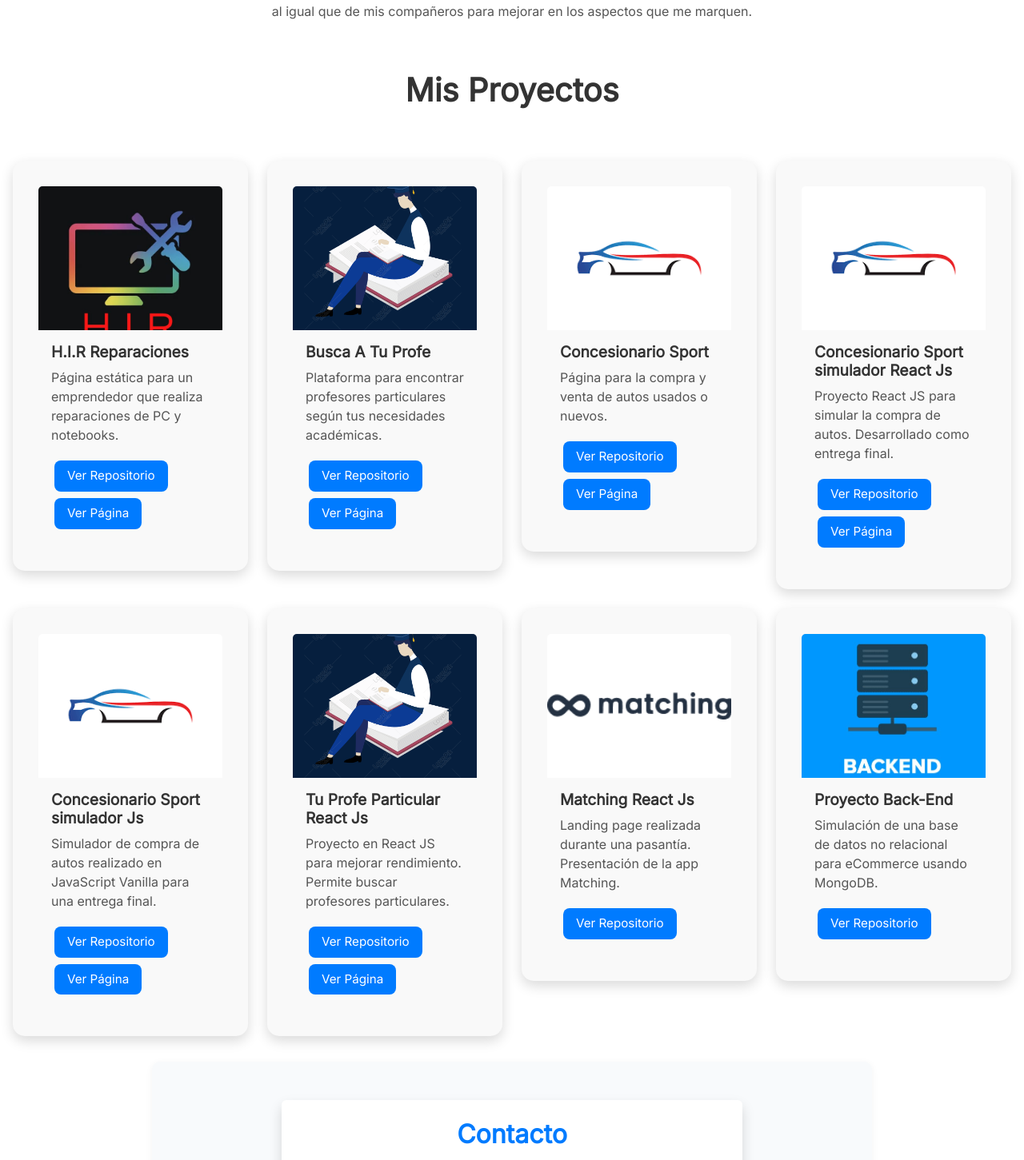
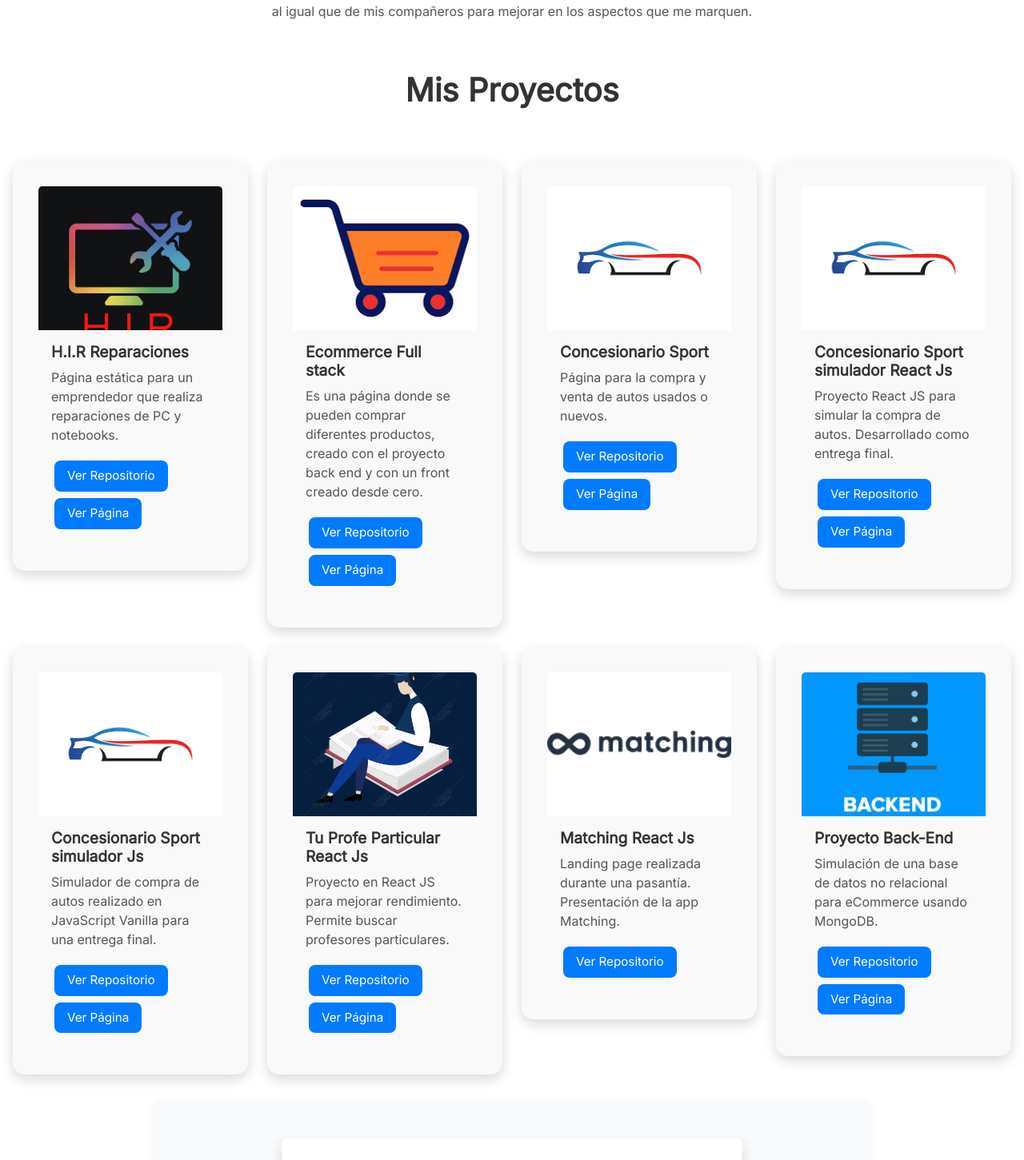
Before and after one commit to IgnacioRojos/Porfolio-react-js, a React (Create React App) app: page / in a window 1280 px wide. Shown: the part 2163-3614 px from the top of the page at 80% size. Built offline with nearby package versions, Linux system fonts and the light colour scheme.

Commit message:
se agrega nuevo proyecto y se mejoran los links

```diff
--- a/src/Componentes/Proyects/proyects.jsx
+++ b/src/Componentes/Proyects/proyects.jsx
@@ -15,20 +15,20 @@ const Proyects = () => {
                 <div className="card-body">
                   <h5 className="card-title">H.I.R Reparaciones</h5>
                   <p className="card-text">Página estática para un emprendedor que realiza reparaciones de PC y notebooks.</p>
-                  <a href="https://github.com/IgnacioRojos/HIR-reparaciones.git" target="_blank" rel="noopener noreferrer" className="btn btn-outline-primary boton1">Ver Repositorio</a>
-                  <a href="https://hirreparaciones.netlify.app/" target="_blank" rel="noopener noreferrer" className="btn btn-outline-primary boton1">Ver Página</a>
+                  <a href="https://github.com/IgnacioRojos/HIReparaciones-React-js.git" target="_blank" rel="noopener noreferrer" className="btn btn-outline-primary boton1">Ver Repositorio</a>
+                  <a href="https://hireparacionesreactjs.netlify.app/" target="_blank" rel="noopener noreferrer" className="btn btn-outline-primary boton1">Ver Página</a>
                 </div>
               </div>
             </div>
 
             <div className="col">
               <div className="card card-proyecto">
-                <Image src="./img proyects/estudio.png" className="card-img-top" alt="Busca a tu Profe" />
+                <Image src="./img proyects/images.png" className="card-img-top" alt="Ecommerce" />
                 <div className="card-body">
-                  <h5 className="card-title">Busca A Tu Profe</h5>
-                  <p className="card-text">Plataforma para encontrar profesores particulares según tus necesidades académicas.</p>
-                  <a href="https://github.com/IgnacioRojos/Tu-Profe-Particular.git" target="_blank" rel="noopener noreferrer" className="btn btn-outline-primary boton1">Ver Repositorio</a>
-                  <a href="https://ignaciorojos.github.io/Tu-Profe-Particular/" target="_blank" rel="noopener noreferrer" className="btn btn-outline-primary boton1">Ver Página</a>
+                  <h5 className="card-title">Ecommerce Full stack</h5>
+                  <p className="card-text">Es una página donde se pueden comprar diferentes productos, creado con el proyecto back end y con un front creado desde cero.</p>
+                  <a href="https://github.com/IgnacioRojos/ecommerce.git" target="_blank" rel="noopener noreferrer" className="btn btn-outline-primary boton1">Ver Repositorio</a>
+                  <a href="https://eccomercefullstack.netlify.app/" target="_blank" rel="noopener noreferrer" className="btn btn-outline-primary boton1">Ver Página</a>
                 </div>
               </div>
             </div>
@@ -99,6 +99,7 @@ const Proyects = () => {
                   <h5 className="card-title">Proyecto Back-End</h5>
                   <p className="card-text">Simulación de una base de datos no relacional para eCommerce usando MongoDB.</p>
                   <a href="https://github.com/IgnacioRojos/BackEnd.git" target="_blank" rel="noopener noreferrer" className="btn btn-outline-primary boton1">Ver Repositorio</a>
+                  <a href="https://backend-production-1df6.up.railway.app/" target="_blank" rel="noopener noreferrer" className="btn btn-outline-primary boton1">Ver Página</a>
                 </div>
               </div>
             </div>
```
Also changed, not shown: public/img proyects/images.png (added).
